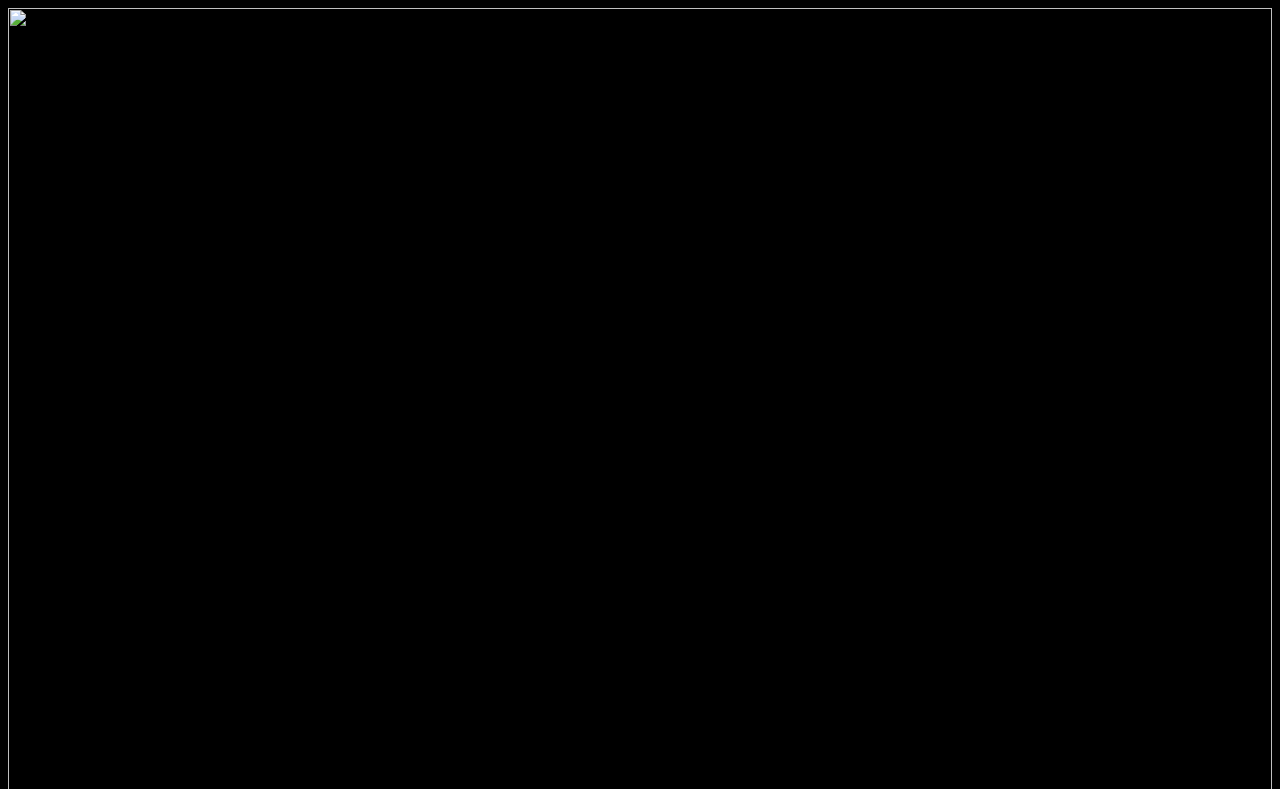
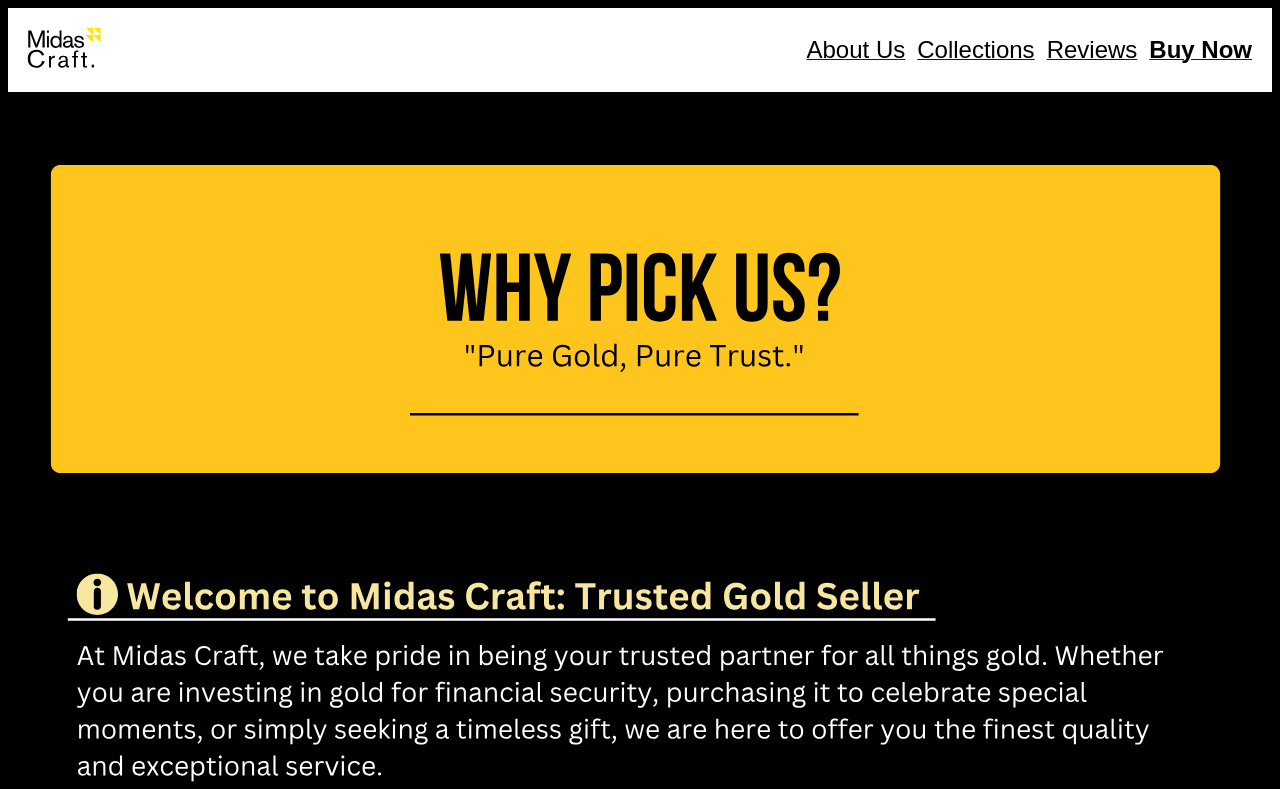
Before and after one commit to Tan25x/midascraft, a plain HTML site: page about/about.html in a window 1280 px wide. Shown: the top 789 px of the page. Drawn offline with Linux system fonts and the light colour scheme; files whose address does not match are found by name.

Commit message:
edit about page

```diff
--- a/about/about.html
+++ b/about/about.html
@@ -1,23 +1,39 @@
-
 <html>
 <head>
 <title>Test page</title>
 <body bgcolor="Black">
+    <header>
+        <table width="100%" bgcolor="white" cellpadding="10">
+            <tr>
+                <td align="left">
+                    <a href="/home/index.html">
+                        <img src="/home/logo.svg" alt="Home" width="108" height="60">
+                    </a>
+                </td>
+                <td align="right">
+                    <a href="about.html"><font face="Poppins, sans-serif" color="black" size="+2">About Us</font></a>&nbsp;&nbsp;
+                    <a href="collections.html"><font face="Poppins, sans-serif" color="black" size="+2">Collections</font></a>&nbsp;&nbsp;
+                    <a href="reviews.html"><font face="Poppins, sans-serif" color="black" size="+2">Reviews</font></a>&nbsp;&nbsp;
+                    <a href="buy.html"><font face="Poppins, sans-serif" color="black" size="+2"><b>Buy Now</b></font></a>&nbsp;&nbsp;
+                </td>
+            </tr>
+        </table>
+    </header>
 <center>
 
 
 <tr>
-<td><img src="C:\Users\sulth\OneDrive\Desktop\1.png" alt="1.png" width="100%" height="100%"></td>
+<td><img src="1.svg" alt="1.png" width="100%" height="100%"></td>
 </tr>
 <tr>
-<td><img src="C:\Users\sulth\OneDrive\Desktop\2.png" alt="2.png" width="75%" height="75%"></td>
+<td><img src="2.svg" alt="2.png" width="75%" height="75%"></td>
 </tr>
 <tr>
-<td><img src="C:\Users\sulth\Downloads\Why pick Us (3).png" alt="3.png" width="75%" height="75%"></td>
+<td><img src="3.svg" alt="3.png" width="75%" height="75%"></td>
 </tr>
 
 <tr>
-<td><img src="C:\Users\sulth\AppData\Local\Temp\b37c8b0a-77c9-44b5-9cd1-2a5e80efff1c_Why pick Us (2).zip.Why pick Us (2).zip\4.png" alt="Why pick Us.png" width="75%" height="75%"></td>
+<td><img src="4.svg" alt="Why pick Us.png" width="75%" height="75%"></td>
 </tr>
 
 
```
Also changed, not shown: about/1.svg (added), about/2.svg (added), about/3.svg (added), about/4.svg (added).
